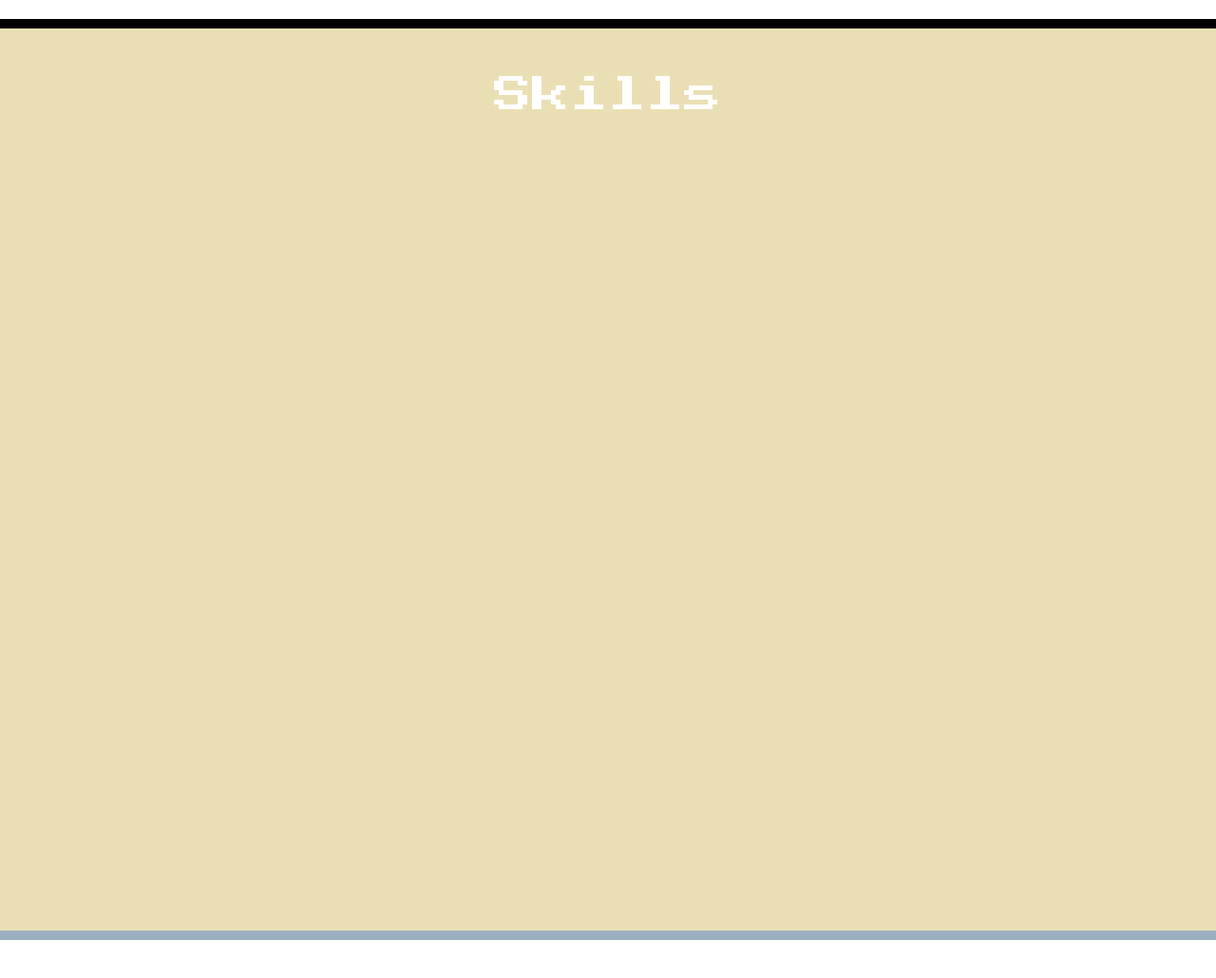
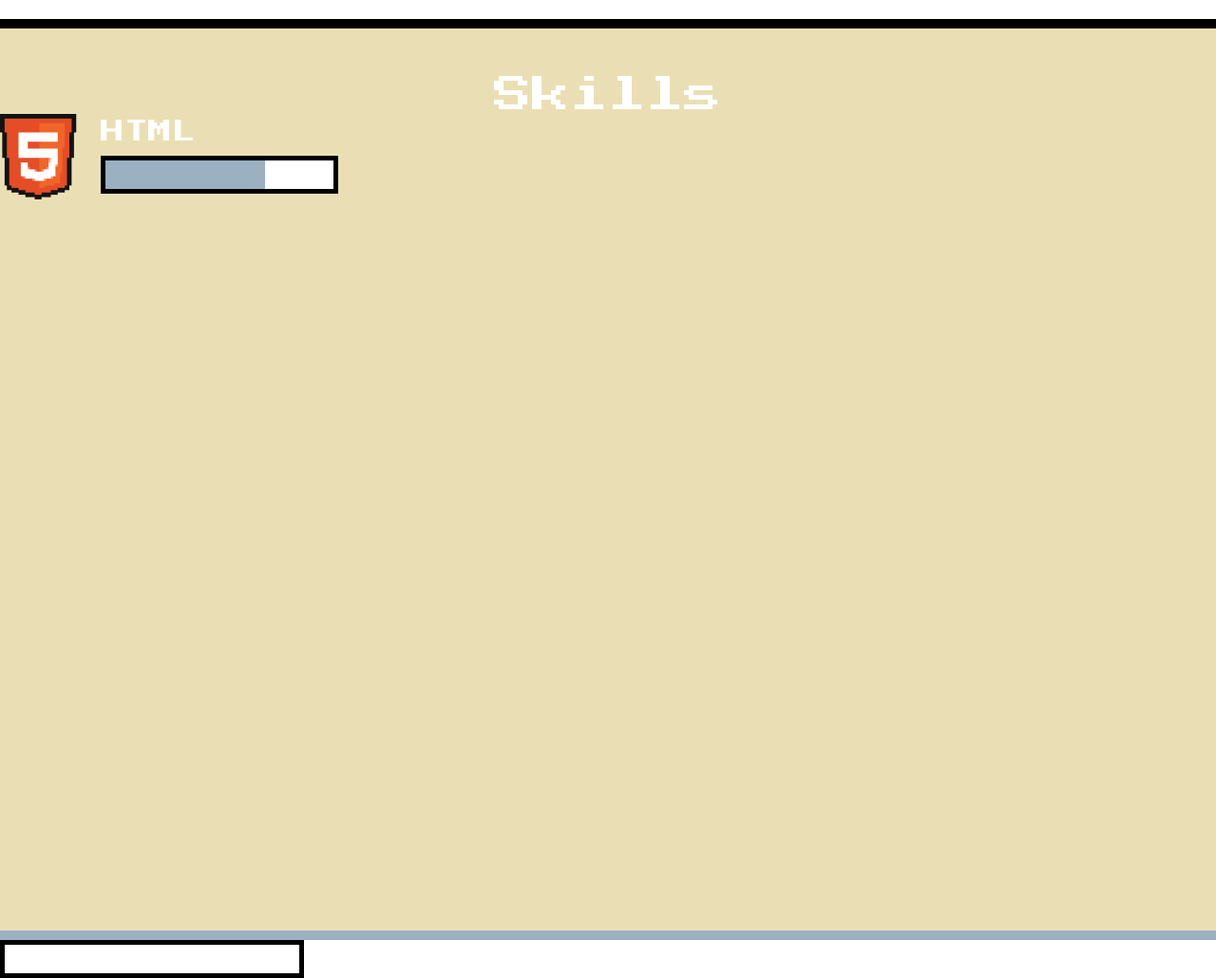
Before and after one commit to joaocsj/joaocsj.github.io, a plain HTML site: page index.html in a window 1280 px wide. Shown: the part 860-1890 px from the top of the page at 95% size. Before the commit the page ends 1850 px from the top, so only its background shows below. Drawn offline with Linux system fonts and the light colour scheme.

Commit message:
Create progres-bar and skill-tec

```diff
--- a/CSS/Components/title.css
+++ b/CSS/Components/main-title.css
@@ -1,4 +1,4 @@
-.title {
+.main-title {
   font-family: "press start 2p", sans-serif;
   color: #EADFB4;
   font-size: 40px;
@@ -8,7 +8,7 @@
   text-shadow: 4px 4px 0px #000;
 }
 
-.title.-second {
+.main-title.-second {
   color: #fff;
   text-shadow: none;
   text-align: center;
--- /dev/null
+++ b/CSS/Components/progress-bar.css
@@ -0,0 +1,17 @@
+.progress-bar {
+  box-sizing: border-box;
+  background-color: #fff;
+  border: 5px solid #000;
+  height: 40px;
+}
+
+.progress-bar::-webkit-progress-bar,
+.progress-bar::-webkit-progress-value {
+  width: 70%;
+  background-color: #9BB0C1;
+}
+
+.progress-bar::-moz-progress-bar {
+  background-color: #9BB0C1;
+  ;
+}
--- /dev/null
+++ b/CSS/Components/skills-tec.css
@@ -0,0 +1,16 @@
+.skills-tec {
+  display: flex;
+  font-family: "press start 2p", sans-serif;
+  color: #fff;
+  font-size: 25px;
+}
+
+.skills-tec .icon {
+  margin-right: 25px;
+}
+
+.skills-tec .right {
+  display: flex;
+  flex-direction: column;
+  justify-content: space-around;
+}
--- a/index.html
+++ b/index.html
@@ -14,7 +14,7 @@
     rel="stylesheet">
 
   <link rel="stylesheet" href="CSS/reset.css">
-  <link rel="stylesheet" href="CSS/Components/title.css">
+  <link rel="stylesheet" href="CSS/Components/main-title.css">
   <link rel="stylesheet" href="CSS/Components/subtitle.css">
   <link rel="stylesheet" href="CSS/Components/box.css">
   <link rel="stylesheet" href="CSS/Components/button.css">
@@ -24,6 +24,8 @@
   <link rel="stylesheet" href="CSS/Components/action.css">
   <link rel="stylesheet" href="CSS/Components/banner.css">
   <link rel="stylesheet" href="CSS/Components/section.css">
+  <link rel="stylesheet" href="CSS/Components/skills-tec.css">
+  <link rel="stylesheet" href="CSS/Components/progress-bar.css">
 </head>
 
 <body>
@@ -42,7 +44,7 @@
   <section class="banner">
     <div class="wrapper">
       <div class="box">
-        <h1 class="title">João Carlos</h1>
+        <h1 class="main-title">João Carlos</h1>
         <h2 class="subtitle">FrontEnd Developer</h2>
       </div>
       <div class="navigation">
@@ -52,8 +54,28 @@
     </div>
   </section>
   <section class="section">
-    <h1 class="title -second"> Skills </h1>
+    <h1 class="main-title -second"> Skills </h1>
+
+    <article class="Skills-tec">
+
+      <img class="icon" src="Assets/img/ico_html5.png" all="Logo do HTML 5 em pixel art">
+      <div class="right">
+        <h3 class="title">HTML</h3>
+
+        <progress class="progress-bar" max="100" value="70">
+          70%
+        </progress>
+      </div>
+    </article>
   </section>
 </body>
 
 </html>
+
+
+
+
+
+
+
+<dd><img src="Assets/img/progressBar.png" all=""></dd>
```
Also changed, not shown: Assets/img/progressBar.png (added).
